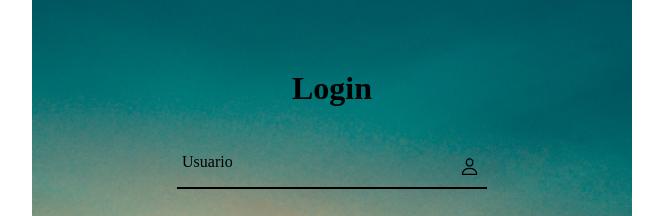
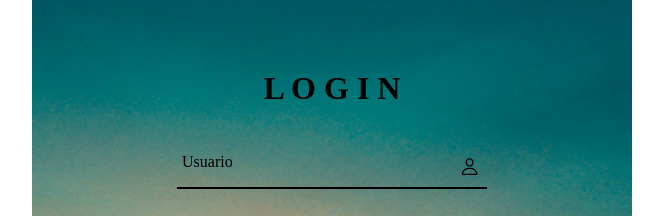
Before and after one commit to CaioRibeiro94/LoginMb, a plain HTML site: page index.html in a window 1280 px wide. Shown: the part 152-368 px from the top of the page, without its empty margins (308-971 px from the left). Drawn offline with nearby package versions, Linux system fonts and the light colour scheme; a web font is replaced by a local one.

Commit message:
Update index.html

```diff
--- a/index.html
+++ b/index.html
@@ -56,7 +56,7 @@
         <div class="form-box">
             <div class="form-value">
                 <form action="">
-                    <h2>Login</h2>
+                    <h2>L O G I N</h2>
                     <div class="input-box">
                         <ion-icon name="person-outline"></ion-icon>
                         <input type="text">
```
